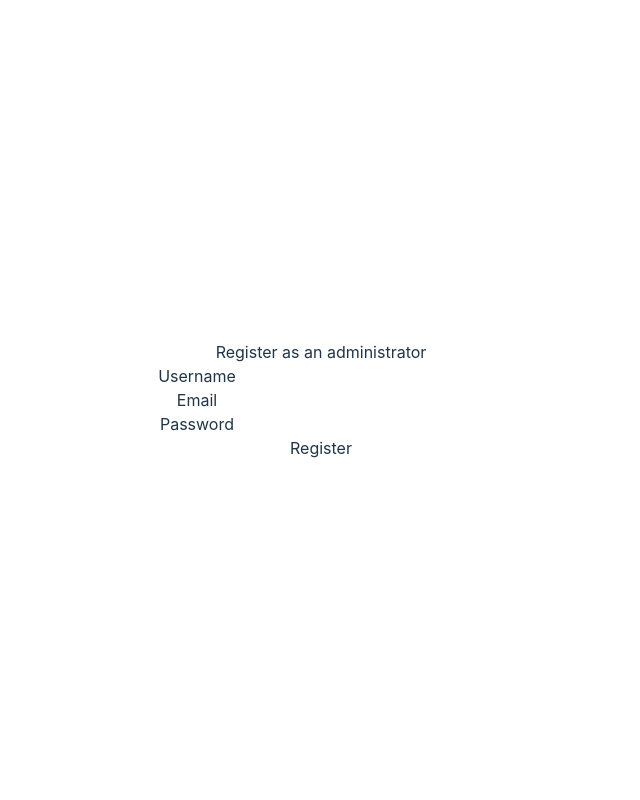
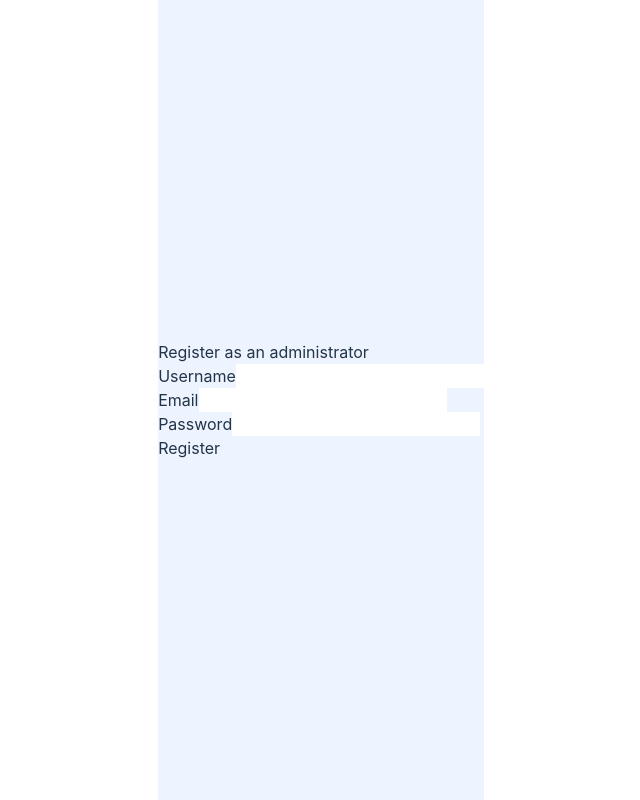
Before and after one commit to Fatjon-Gash1/ecommerce-backend-ts, a React (Vite) app in the folder client/: page / in a window 1280 px wide. Shown: the whole page, without its empty margins (319-959 px from the left). Built offline with nearby package versions, Linux system fonts and the light colour scheme.

Commit message:
Center align content

```diff
--- a/client/src/App.css
+++ b/client/src/App.css
@@ -1,6 +1,8 @@
 #root {
-    max-width: 1280px;
     margin: 0 auto;
-    padding: 2rem;
-    text-align: center;
+    background: #edf3ff;
+    height: 100vh;
+    display: flex;
+    flex-direction: column;
+    justify-content: center;
 }
```
